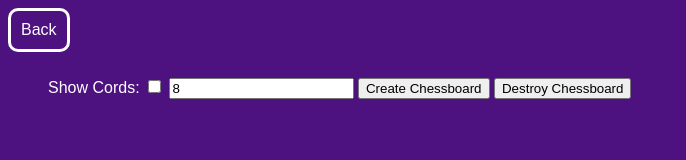
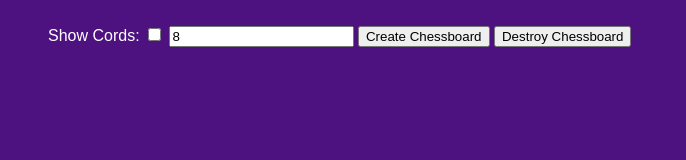
Before and after one commit to Elias-Lamprecht/Chess, a plain HTML site: page index.html in a window 1280 px wide. Shown: the whole page, without its empty margins (0-686 px from the left). Drawn offline with Linux system fonts and the light colour scheme.

Commit message:
Remove Back Button because it has been deleted

```diff
--- a/index.html
+++ b/index.html
@@ -7,10 +7,6 @@
   <link rel="stylesheet" href="style.css">
 </head>
 <body>
-  <div id="Back-Button-Wrapper">
-    <a href="../main.html" id="Back-Button">Back</a>
-  </div>
-
   <ul id="Controls-Wrapper">
     <a id="CordsText">Show Cords:</a>
     <input type="checkbox" id="CordsCheckbox">
```
